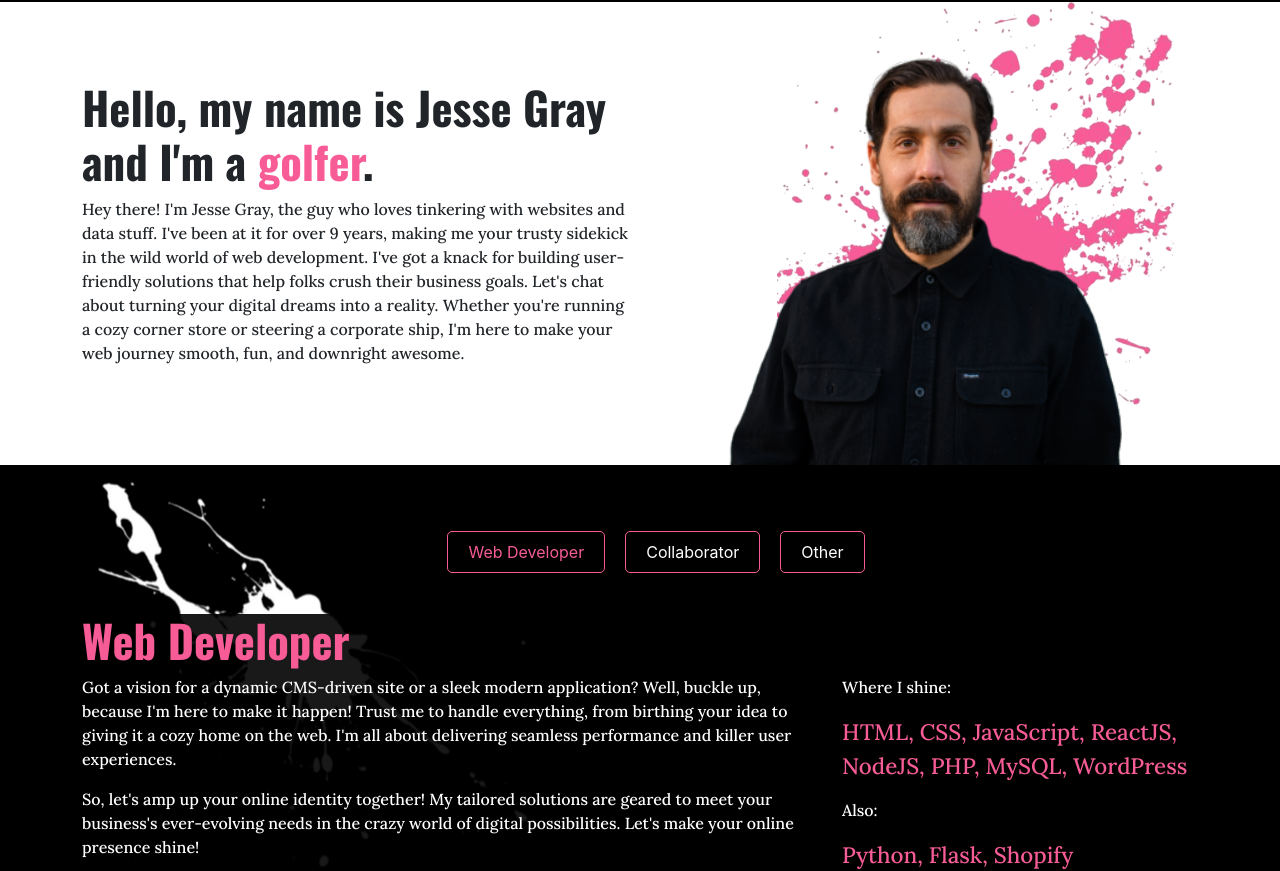
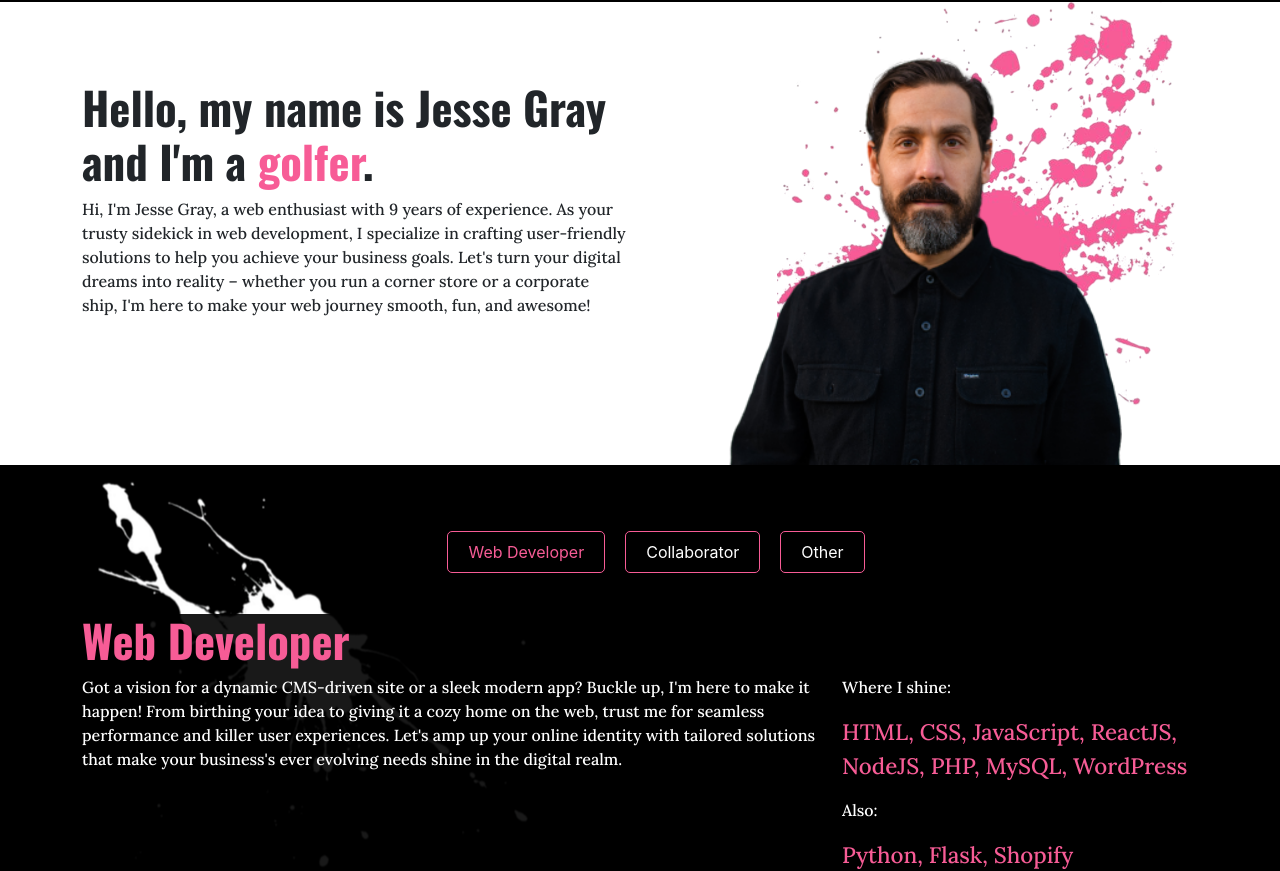
Before and after one commit to jessewgray/jessewgrayca, a React (Create React App) app: page / in a window 1280 px wide. Shown: the part 137-1008 px from the top of the page. Built offline with nearby package versions, Linux system fonts and the light colour scheme; a web font is replaced by a local one.

Commit message:
copy updates landing and tabs

```diff
--- a/src/sections/LandingMain.js
+++ b/src/sections/LandingMain.js
@@ -31,7 +31,7 @@ const LandingMain = () => {
                     <div className="col-md-6">
                         <div style={{margin:"10% 0", background:"rgba(255, 255, 255, .8)"}}>
                             <h1>Hello, my name is Jesse Gray and I'm a <span className="textChange pink">{textChange[theNum]}</span>.</h1>
-                            <p>Hey there! I'm Jesse Gray, the guy who loves tinkering with websites and data stuff. I've been at it for over 9 years, making me your trusty sidekick in the wild world of web development.  I've got a knack for building user-friendly solutions that help folks crush their business goals. Let's chat about turning your digital dreams into a reality. Whether you're running a cozy corner store or steering a corporate ship, I'm here to make your web journey smooth, fun, and downright awesome.</p>
+                            <p>Hi, I'm Jesse Gray, a web enthusiast with 9 years of experience. As your trusty sidekick in web development, I specialize in crafting user-friendly solutions to help you achieve your business goals. Let's turn your digital dreams into reality – whether you run a corner store or a corporate ship, I'm here to make your web journey smooth, fun, and awesome!</p>
                         </div>
                     </div>
                     <div className="col-md-6" style={{textAlign:"center"}}>
--- a/src/sections/Tabs.js
+++ b/src/sections/Tabs.js
@@ -34,8 +34,7 @@ const Tabs = () => {
                     <h2>Web Developer</h2>
                     <div className="row">
                         <div className="col-md-8">
-                            <p className="white">Got a vision for a dynamic CMS-driven site or a sleek modern application? Well, buckle up, because I'm here to make it happen! Trust me to handle everything, from birthing your idea to giving it a cozy home on the web. I'm all about delivering seamless performance and killer user experiences.</p>
-                            <p className="white">So, let's amp up your online identity together! My tailored solutions are geared to meet your business's ever-evolving needs in the crazy world of digital possibilities. Let's make your online presence shine!</p>
+                            <p className="white">Got a vision for a dynamic CMS-driven site or a sleek modern app? Buckle up, I'm here to make it happen! From birthing your idea to giving it a cozy home on the web, trust me for seamless performance and killer user experiences. Let's amp up your online identity with tailored solutions that make your business's ever evolving needs shine in the digital realm.</p>
                         </div>
                         <div className="col-md-4">
                             <p className="white">Where I shine:</p>
@@ -50,10 +49,9 @@ const Tabs = () => {
                     <h2>Collaborator</h2>
                     <div className="row">
                         <div className="col-md-8">
-                            <p className="white">When it comes to digital project management, I'm your go-to person—whether it's a big project requiring intricate planning or a smaller one needing a personal touch.</p>
-                            <p className="white">I ensure everything runs smoothly within budget, regardless of project size. My mission is simple yet powerful—delivering top-notch solutions on time, exceeding expectations.</p>
-                            <p className="white">What's awesome is collaborating with clients. It's not just a project; it's a joint effort. We'll chat, brainstorm, and figure out what works best. The best part? Making sure it unfolds seamlessly within the set timelines and budgets.</p>
-                            <p className="white">So, buckle up! I'm not just managing projects; I'm here to create success stories. Let's conjure up some digital magic together!</p>
+                            <p className="white">When it comes to digital project management, count on me! Big or small, I make sure things run smoothly within budget. My mission is simple—deliver top-notch solutions on time, going beyond expectations.</p>
+                            <p className="white">What's cool? Collaborating with you! It's not just a project; it's a team effort. We'll chat, brainstorm, and make it work seamlessly within timelines and budgets.</p>
+                            <p className="white">So, buckle up! I'm not just managing projects; I'm here to create success stories. Let's make some digital magic together!</p>
                         </div>
                         <div className="col-md-4">
                             <p className="white">How I stay on track:</p>
@@ -65,9 +63,8 @@ const Tabs = () => {
                     <h2>Other</h2>
                     <div className="row">
                         <div className="col-md-8">
-                            <p className="white">So, here's the lowdown on what I do: I'm the go-to person for managing incident reporting and playing detective with task tracking and ticketing software. It's like being the superhero in the digital world.</p>
-                            <p className="white">But that's not all! I'm also the backstage guru, making sure our client-hosted sites get the VIP treatment. Regular check-ups and updates are like giving them a digital spa day, ensuring they stay top-notch on both local and public servers.</p>
-                            <p className="white">And the secret sauce? Backing up code bases with version control. It's our safety net, ready to roll out the red carpet if things go a bit haywire. I'm here, not just managing the digital chaos but keeping everything safe and up-to-date with all systems rocking!</p>
+                            <p className="white">So, here's the scoop on my role: I'm the go-to person for incident reporting and task tracking, playing digital superhero. But wait, there's more! As the backstage guru, I give our client-hosted sites VIP treatment through regular check-ups and updates, ensuring top-notch performance on servers.</p>
+                            <p className="white">The secret sauce? Backing up code bases with version control—our safety net for any unexpected twists. I'm here, not just managing digital chaos but keeping everything safe and up-to-date, ensuring all systems rock!</p>
                         </div>
                         <div className="col-md-4">
                             <p className="white">Tools of the trade:</p>
```
